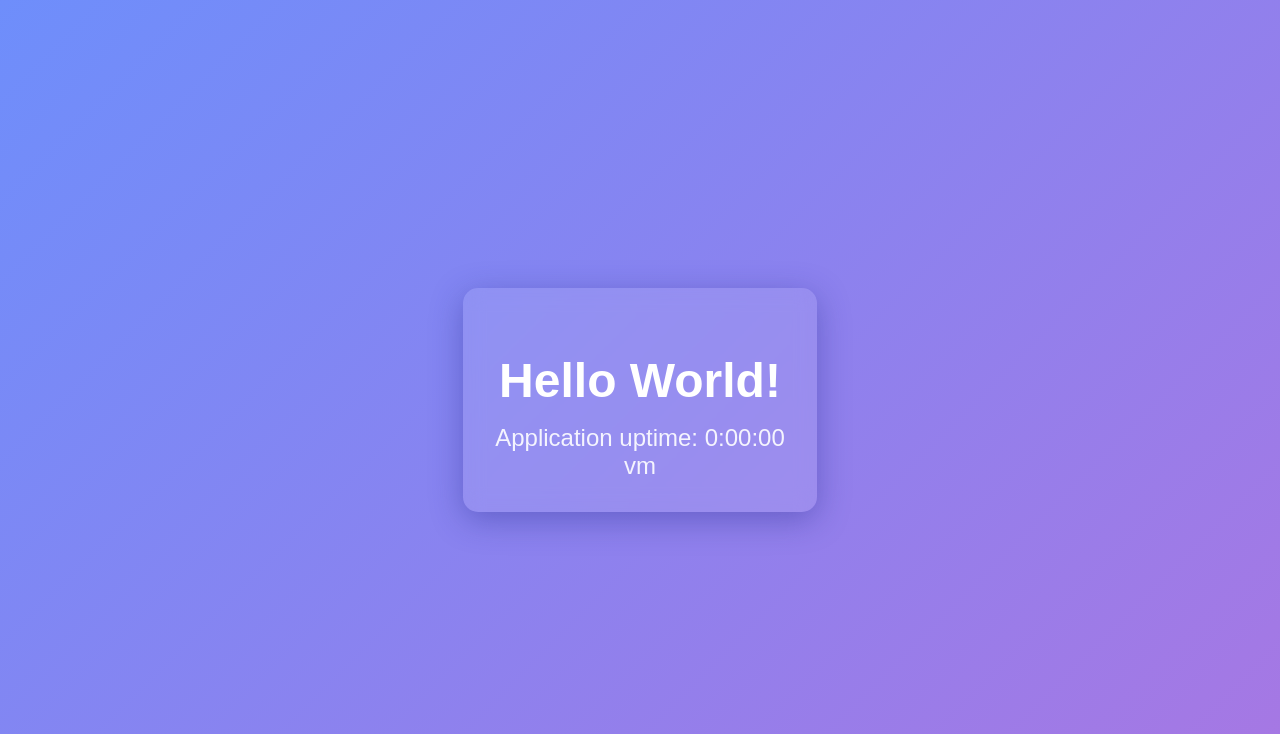
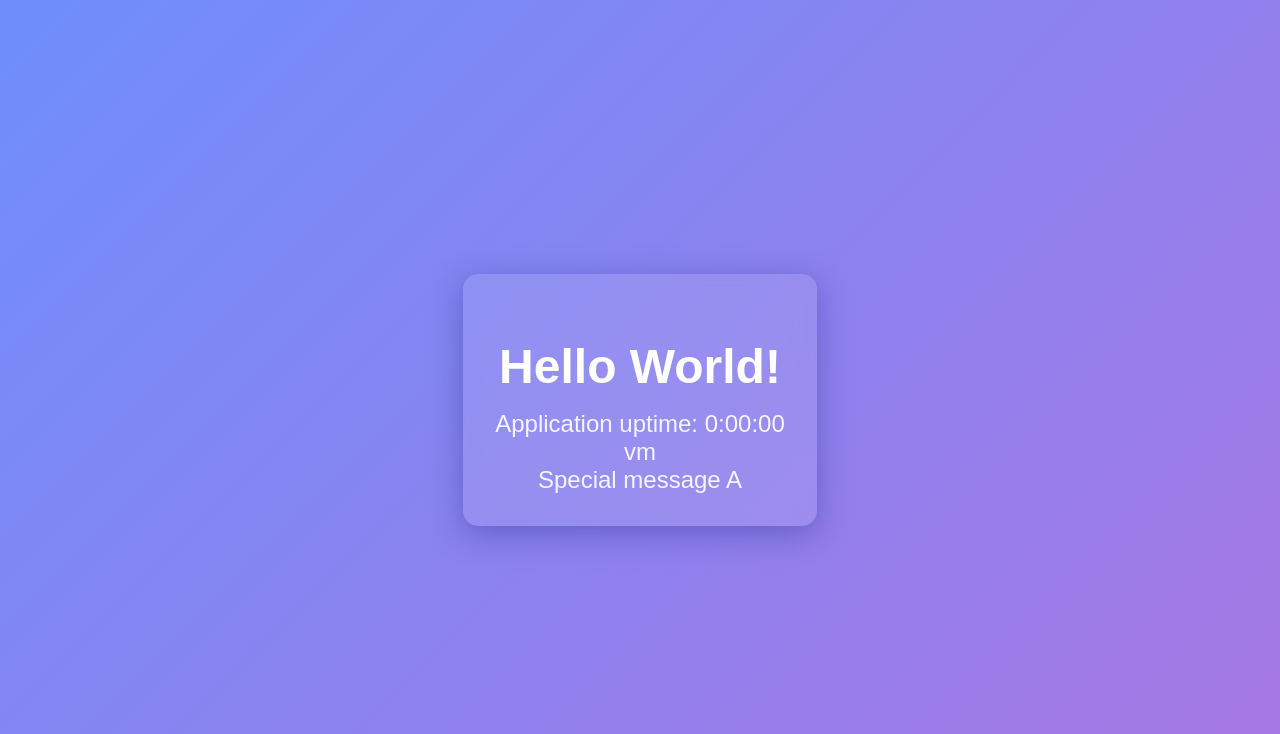
Before and after one commit to BGog/dummyproject, a Flask app: page / in a window 1280 px wide. Shown: the top 734 px of the page. Run offline with Flask 3, Linux system fonts and the light colour scheme.

Commit message:
Add Special message

```diff
--- a/app/templates/index.html
+++ b/app/templates/index.html
@@ -40,6 +40,9 @@
         <div class="uptime">
             {{ hostname }}
         </div>
+        <div class="uptime">
+            Special message A
+        </div>
     </div>
 </body>
 </html>
```
